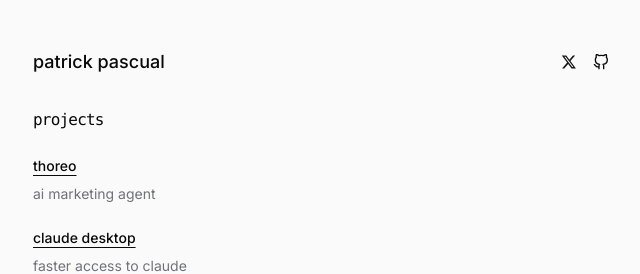
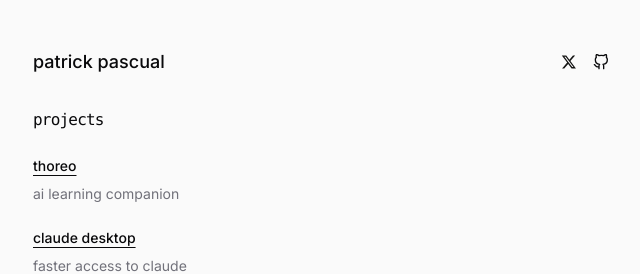
Before and after one commit to patrick-pc/patrick-pc, a Next.js app: page / in a window 1280 px wide. Shown: the top 274 px of the page, without its empty margins (319-959 px from the left). Built offline with nearby package versions, Linux system fonts and the light colour scheme.

Commit message:
thoreo description

```diff
--- a/app/page.tsx
+++ b/app/page.tsx
@@ -5,7 +5,7 @@
 const projects = [
   {
     name: "thoreo",
-    description: "ai marketing agent",
+    description: "ai learning companion",
     link: "https://thoreo.com/",
   },
   {
```
